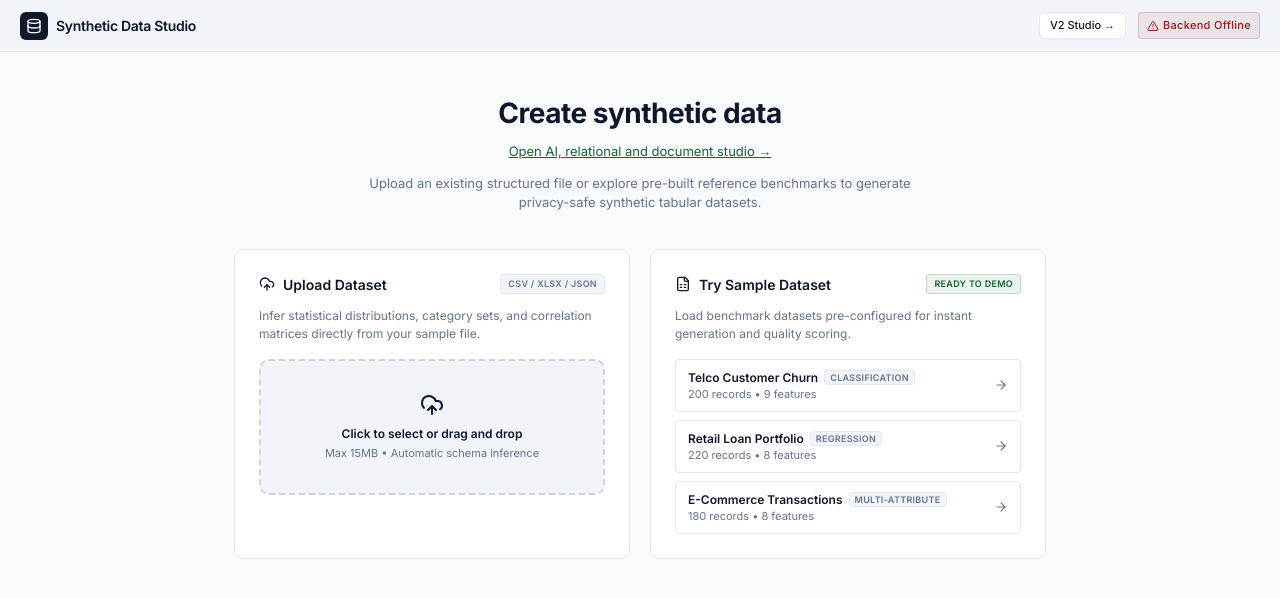
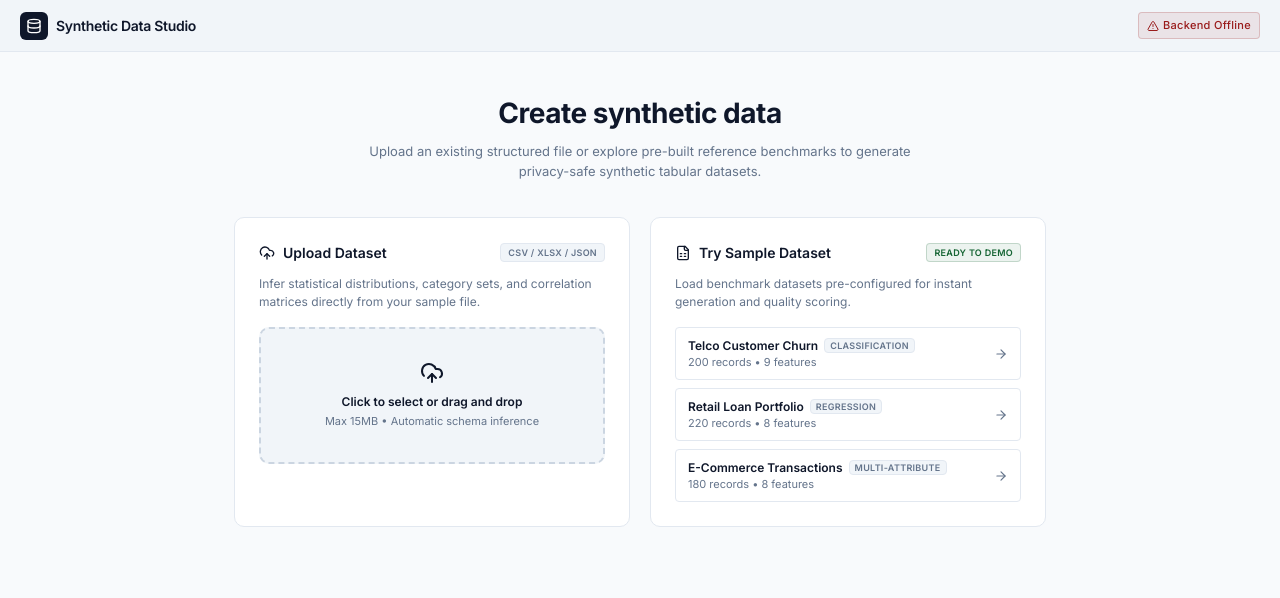
Before and after one commit to Umer-Hayatt/Synthetic-Data-generator-studio, a Next.js app in the folder frontend/: page / in a window 1280 px wide. Shown: the top 598 px of the page. Built offline with nearby package versions, Linux system fonts and the light colour scheme; no server answers.

Commit message:
slice 4: hide v2 link

```diff
--- a/frontend/components/ingestion/EntryScreen.tsx
+++ b/frontend/components/ingestion/EntryScreen.tsx
@@ -1,5 +1,4 @@
 import React, { useRef, useState } from 'react';
-import Link from 'next/link';
 import { useStudio } from '../../context/StudioContext';
 import { SAMPLE_DATASETS } from '../../services/samples';
 import {
@@ -43,7 +42,6 @@ export const EntryScreen: React.FC = () => {
       {/* Primary Heading */}
       <div className="entry-hero">
         <h1 className="entry-title">Create synthetic data</h1>
-        <Link href="/v2" style={{ color: 'var(--synth)', display: 'inline-block', marginBottom: 12 }}>Open AI, relational and document studio →</Link>
         <p className="entry-desc">
           Upload an existing structured file or explore pre-built reference benchmarks to generate privacy-safe synthetic tabular datasets.
         </p>
--- a/frontend/components/layout/Header.tsx
+++ b/frontend/components/layout/Header.tsx
@@ -1,5 +1,4 @@
 import React from 'react';
-import Link from 'next/link';
 import { useStudio } from '../../context/StudioContext';
 import {
   Database,
@@ -48,13 +47,6 @@ export const Header: React.FC<HeaderProps> = ({ onOpenExport }) => {
 
       {/* Right: Health, Actions */}
       <div className="top-bar-right">
-        <Link
-          href="/v2"
-          className="btn btn-secondary btn-sm"
-          style={{ textDecoration: 'none', fontSize: '11px', padding: '4px 10px' }}
-        >
-          V2 Studio →
-        </Link>
         {/* Backend health status badge */}
         <div
           className={`badge ${
```
Also changed, not shown: 2 other files (tests, documents, lock files or other folders).
